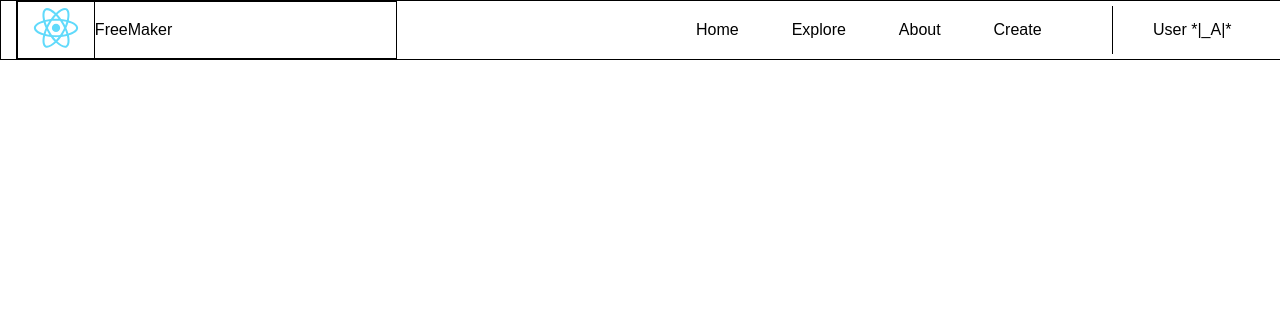
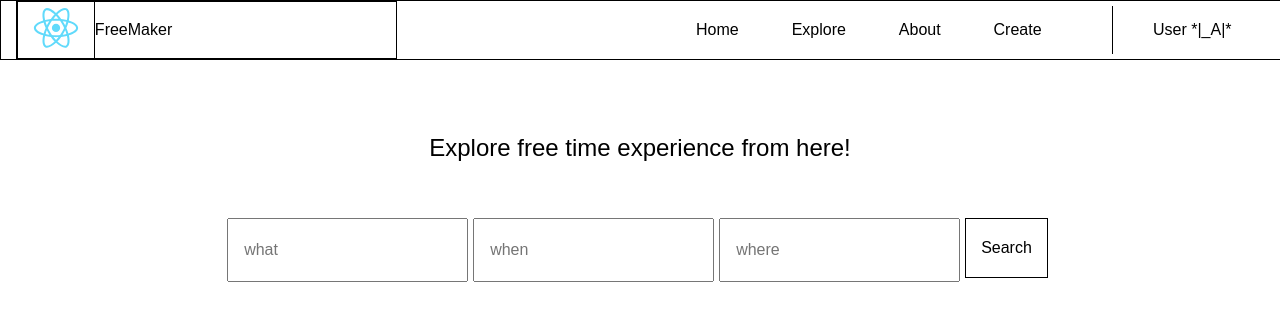
Before and after one commit to ylu021/MSZS, a React (Create React App) app in the folder app/: page / in a window 1280 px wide. Shown: the top 316 px of the page. Built offline with nearby package versions, Linux system fonts and the light colour scheme.

Commit message:
add top area

```diff
--- a/app/src/App.js
+++ b/app/src/App.js
@@ -1,7 +1,10 @@
 import React, { Component } from 'react';
 import './App.css';
 
+import FatSearch from './containers/search/fatSearch';
 import Banner from './components/common/banner';
+import TopArea, { CenterText } from './components/common/topArea';
+import { centerText } from './components/const'
 
 class App extends Component {
   render() {
@@ -10,7 +13,12 @@ class App extends Component {
         <header>
           <Banner />
         </header>
-
+        <div>
+          <TopArea>
+            <CenterText text={centerText[0]} />
+            <FatSearch />
+          </TopArea>
+        </div>
       </div>
     );
   }
--- /dev/null
+++ b/app/src/components/common/fatSearchInput.css
@@ -0,0 +1,19 @@
+.fatSearchInput {
+  margin-right: 5px;
+  height: 60px;
+}
+
+.fatSearchInput-input {
+  height: inherit;
+  font-size: inherit;
+  padding: 0 15px;
+}
+
+.fatSearchInput-btn {
+  height: inherit;
+  font-size: inherit;
+  padding: 0 15px;
+  background-color: white;
+  border: 1px solid black;
+  margin-right: 0px;
+}
--- /dev/null
+++ b/app/src/components/common/searchInput.js
@@ -0,0 +1,22 @@
+import React from 'react';
+import './fatSearchInput.css';
+
+export const FatSearchInput = ({...props}) => (
+  <div className='fatSearchInput'>
+    {
+      props.handleChange ?
+      <input
+        className='fatSearchInput-input'
+        placeholder={props.name}
+        name={props.name}
+        value={props.text}
+        onChange={props.handleChange}
+      />
+      :
+      <button
+        className='fatSearchInput-btn'
+        type='submit'
+      >Search</button>
+    }
+  </div>
+);
--- /dev/null
+++ b/app/src/components/common/topArea.css
@@ -0,0 +1,17 @@
+.centerText {
+  font-size: 1.5rem;
+  line-height: 2;
+  flex: 0.5;
+  justify-content: center;
+  align-items: center;
+}
+
+.topArea {
+  min-height: 200px;
+  height: 30%;
+  display: flex;
+  flex-direction: column;
+  justify-content: center;
+  align-items: center;
+  padding: 5% 0;
+}
--- /dev/null
+++ b/app/src/components/common/topArea.js
@@ -0,0 +1,16 @@
+import React from 'react';
+import './topArea.css';
+
+const TopArea = (props) => (
+  <div className="topArea">
+    {props.children}
+  </div>
+)
+
+export const CenterText = ({text}) => (
+  <div className="centerText">
+    {text}
+  </div>
+);
+
+export default TopArea;
--- /dev/null
+++ b/app/src/components/const.js
@@ -0,0 +1,3 @@
+export const centerText  = [
+    'Explore free time experience from here!'
+]
--- /dev/null
+++ b/app/src/containers/search/fatSearch.css
@@ -0,0 +1,8 @@
+.fatSearch {
+  flex: 0.5;
+  height: auto;
+}
+
+.fatSearch form {
+  display: flex;
+}
--- /dev/null
+++ b/app/src/containers/search/fatSearch.js
@@ -0,0 +1,56 @@
+import React, { Component } from 'react';
+import { FatSearchInput } from '../../components/common/searchInput';
+import './fatSearch.css';
+
+export default class FatSearch extends Component {
+	state = {
+    what: '',
+    when: '',
+    where: ''
+  };
+
+  handleChange = (e) => {
+    console.log('im here value', e.target.value)
+    console.log('im here name', e.target.name)
+    this.setState({[e.target.name]: e.target.value});
+  };
+
+  nonEmpty = (s) =>  s !== '';
+
+  handleSubmit = (e) => {
+    const { what, when, where } = this.state;
+    if(this.nonEmpty(what) && this.nonEmpty(when) && this.nonEmpty(where)) {
+      // api calls
+      console.log('api calls')
+    }
+    e.preventDefault();
+  };
+
+	render() {
+		const { what, when, where } = this.state;
+		return (
+			<div className="fatSearch">
+				<form onSubmit={this.handleSubmit}>
+          <FatSearchInput
+            name='what'
+            text={what}
+            handleChange={this.handleChange}
+          />
+          <FatSearchInput
+            name='when'
+            text={when}
+            handleChange={this.handleChange}
+          />
+          <FatSearchInput
+            name='where'
+            text={where}
+            handleChange={this.handleChange}
+          />
+          <FatSearchInput/>
+        </form>
+			</div>
+		);
+	}
+}
+
+// add proptypes later
```
Also changed, not shown: app/src/components/common/centerText.js (added, +10 -0 lines).
